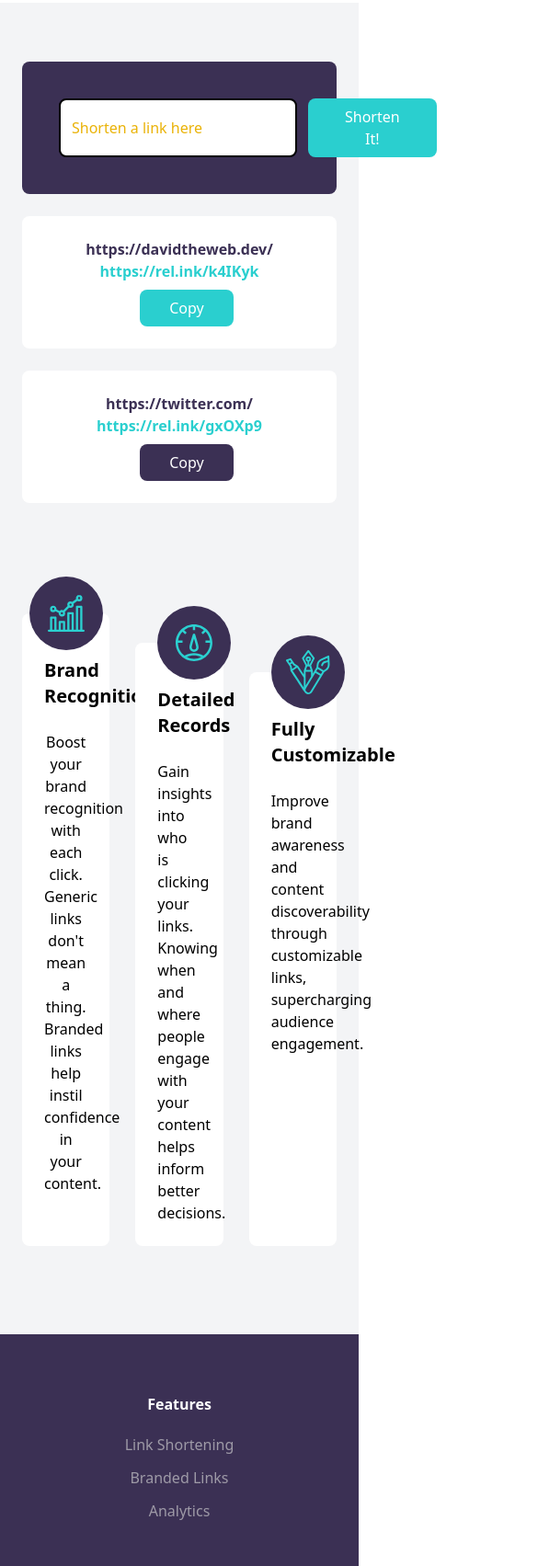
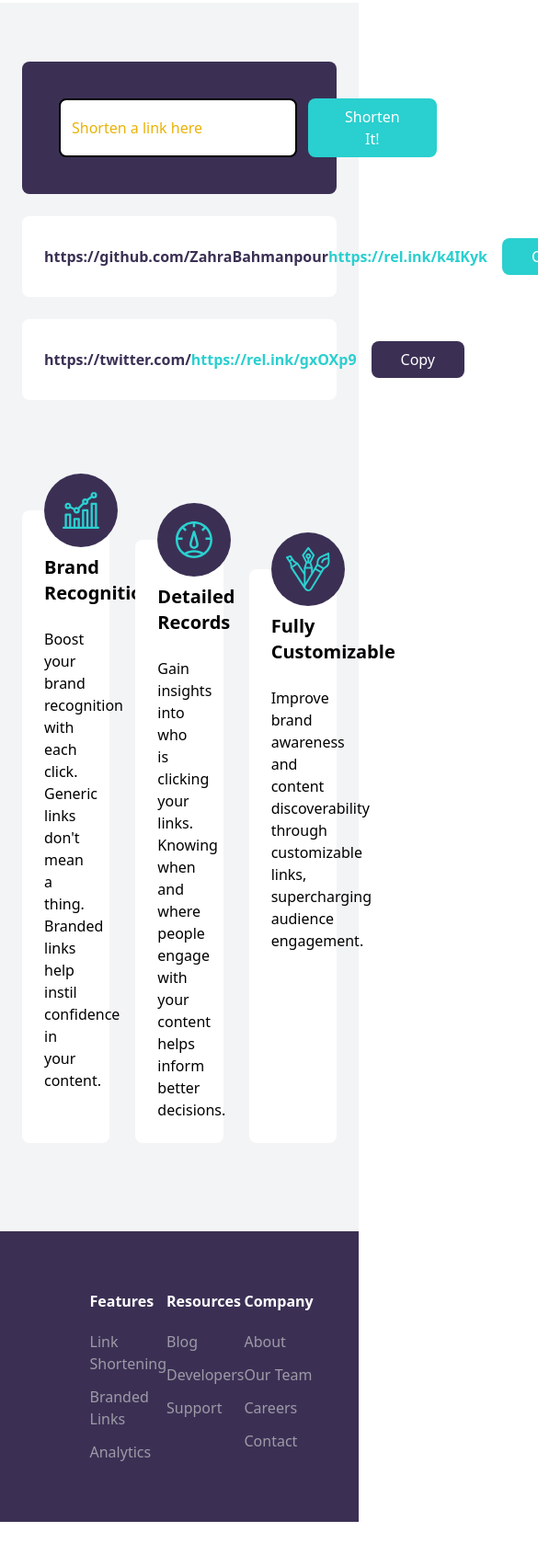
Before and after one commit to ZahraBahmanpour/shortly, a website: page src/index.html in a window 390 px wide. Shown: the part 737-2440 px from the top of the page at 92% size, 585 px wide, since content can reach past the window. After the commit the page ends 2392 px from the top, so only its background shows below. Drawn offline with Linux system fonts and the light colour scheme.

Commit message:
remove responsive design and fix some styles

```diff
--- a/src/index.html
+++ b/src/index.html
@@ -89,14 +89,14 @@
 
             <!-- Link 1 -->
             <div
-              class="flex w-full flex-col items-center justify-between rounded-lg bg-white p-6 md:flex-row"
+              class="flex w-full items-center justify-between rounded-lg bg-white p-6"
             >
-              <p class="text-center font-bold text-darkViolet md:text-left">
-                https://davidtheweb.dev/
+              <p class="text-left font-bold text-darkViolet">
+                https://github.com/ZahraBahmanpour
               </p>
 
               <div
-                class="flex flex-1 flex-col items-center justify-end space-x-4 space-y-2 md:flex-row md:space-y-0"
+                class="flex items-center justify-end space-x-4"
               >
                 <div class="font-bold text-cyan">https://rel.ink/k4IKyk</div>
                 <button
@@ -109,14 +109,14 @@
 
             <!-- Link 2 -->
             <div
-              class="flex w-full flex-col items-center justify-between rounded-lg bg-white p-6 md:flex-row"
+              class="flex w-full items-center justify-between rounded-lg bg-white p-6"
             >
-              <p class="text-center font-bold text-darkViolet md:text-left">
+              <p class="text-left font-bold text-darkViolet">
                 https://twitter.com/
               </p>
 
               <div
-                class="flex flex-1 flex-col items-center justify-end space-x-4 space-y-2 md:flex-row md:space-y-0"
+                class="flex items-center justify-end space-x-4"
               >
                 <div class="font-bold text-cyan">https://rel.ink/gxOXp9</div>
                 <button
@@ -138,7 +138,7 @@
         class="relative flex flex-col gap-y-6 rounded-lg bg-white p-6"
       >
         <!-- Image Positioning -->
-        <div class="absolute -top-10 left-1/2 -ml-10 md:left-16">
+        <div class="absolute -top-10 left-16 -ml-10">
           <!-- Image Container For Background & Center -->
           <div
             class="flex h-20 w-20 items-center justify-center rounded-full bg-darkViolet p-4"
@@ -147,11 +147,11 @@
           </div>
         </div>
         <h5
-          class="pt-6 text-center text-xl font-bold capitalize md:text-left"
+          class="pt-6 text-left text-xl font-bold capitalize"
         >
           Brand Recognition
         </h5>
-        <p class="text-center text-gray-400 md:text-left">
+        <p class="text-left text-gray-400">
           Boost your brand recognition with each click. Generic links don't
           mean a thing. Branded links help instil confidence in your content.
         </p>
@@ -210,12 +210,12 @@
   <footer class="bg-darkViolet py-16">
       <!-- Menus Container -->
       <div
-        class="flex flex-col space-y-16 mx-auto w-1/2 md:flex-row md:space-x-20 md:space-y-0"
+        class="flex mx-auto w-1/2"
       >
         <!-- Menu 1 -->
-        <div class="flex w-full flex-col items-center md:items-start">
+        <div class="flex w-full flex-col items-start">
           <div class="mb-5 font-bold capitalize text-white">Features</div>
-          <div class="flex flex-col items-center space-y-3 md:items-start">
+          <div class="flex flex-col items-start space-y-3">
             <a href="#" class="capitalize text-gray hover:text-cyan"
               >Link shortening</a
             >
@@ -229,9 +229,9 @@
         </div>
 
         <!-- Menu 2 -->
-        <div class="flex w-full flex-col items-center md:items-start">
+        <div class="flex w-full flex-col items-start">
           <div class="mb-5 font-bold capitalize text-white">Resources</div>
-          <div class="flex flex-col items-center space-y-3 md:items-start">
+          <div class="flex flex-col items-start space-y-3">
             <a href="#" class="capitalize text-gray hover:text-cyan"
               >Blog</a
             >
@@ -245,9 +245,9 @@
         </div>
 
         <!-- Menu 3 -->
-        <div class="flex w-full flex-col items-center md:items-start">
+        <div class="flex w-full flex-col items-start">
           <div class="mb-5 font-bold capitalize text-white">Company</div>
-          <div class="flex flex-col items-center space-y-3 md:items-start">
+          <div class="flex flex-col items-start space-y-3">
             <a href="#" class="capitalize text-gray hover:text-cyan"
               >About</a
             >
```
Also changed, not shown: src/output.css.
